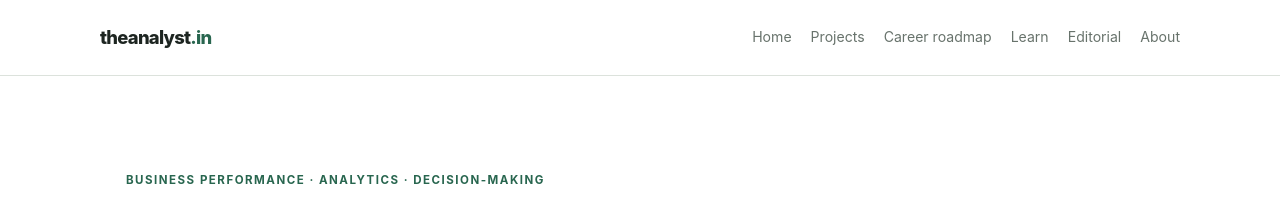
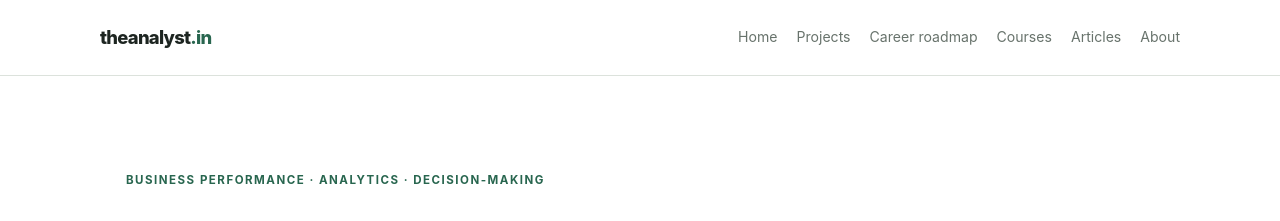
Before and after one commit to theanalystin/theanalyst.github.io, a Jekyll site: the page built from index.html, in a window 1280 px wide and 900 px high. Shown: the top 221 px of the window. Built offline with Jekyll 4.4.1, drawn with Linux system fonts in a browser that asks for light colours; some of the changed text lies outside the part shown.

Commit message:
Improve trust, learning paths, case study and SEO

```diff
--- a/_layouts/default.html
+++ b/_layouts/default.html
@@ -4,8 +4,33 @@
 <meta charset="utf-8"><meta name="viewport" content="width=device-width, initial-scale=1">
 <meta name="theme-color" content="#f7f8f6">
 {% seo %}
+<meta name="twitter:card" content="summary_large_image">
+<meta property="og:image" content="{{ '/assets/img/og-default.svg' | absolute_url }}">
+<meta name="twitter:image" content="{{ '/assets/img/og-default.svg' | absolute_url }}">
 <link rel="stylesheet" href="{{ '/assets/css/blog.css' | relative_url }}">
 <link rel="alternate" type="application/atom+xml" href="{{ '/feed.xml' | relative_url }}">
+{% if page.url != '/' %}
+<script type="application/ld+json">
+{
+  "@context": "https://schema.org",
+  "@type": "BreadcrumbList",
+  "itemListElement": [
+    {"@type":"ListItem","position":1,"name":"Home","item":"{{ '/' | absolute_url }}"},
+    {"@type":"ListItem","position":2,"name":{{ page.title | default: site.title | jsonify }},"item":"{{ page.url | absolute_url }}"}
+  ]
+}
+</script>
+{% endif %}
+{% if page.url == '/about/' %}
+<script type="application/ld+json">
+{"@context":"https://schema.org","@type":"Person","name":"[AUTHOR NAME — replace before publishing]","url":"{{ '/about/' | absolute_url }}","image":"{{ '/assets/img/author-placeholder.svg' | absolute_url }}","sameAs":["[LINKEDIN URL — replace before publishing]"],"worksFor":{"@type":"Organization","name":"The Analyst","url":"{{ '/' | absolute_url }}"}}
+</script>
+{% endif %}
+{% if page.layout == 'post' %}
+<script type="application/ld+json">
+{"@context":"https://schema.org","@type":"Article","headline":{{ page.title | jsonify }},"description":{{ page.description | default: page.excerpt | strip_html | normalize_whitespace | jsonify }},"datePublished":"{{ page.date | date_to_xmlschema }}","dateModified":"{{ page.last_modified_at | default: page.date | date_to_xmlschema }}","mainEntityOfPage":"{{ page.url | absolute_url }}","author":{"@type":"Person","name":"[AUTHOR NAME — replace before publishing]"},"publisher":{"@type":"Organization","name":"The Analyst","url":"{{ '/' | absolute_url }}","logo":{"@type":"ImageObject","url":"{{ '/assets/img/og-default.svg' | absolute_url }}"}},"image":"{{ '/assets/img/og-default.svg' | absolute_url }}"}
+</script>
+{% endif %}
 </head>
 <body>
 <header class="site-header">
@@ -14,11 +39,11 @@
 <a href="{{ '/' | relative_url }}">Home</a>
 <a href="{{ '/projects/' | relative_url }}">Projects</a>
 <a href="{{ '/career-roadmap/' | relative_url }}">Career roadmap</a>
-<a href="{{ '/beginner/' | relative_url }}">Learn</a>
-<a href="{{ '/editorial-calendar/' | relative_url }}">Editorial</a>
+<a href="{{ '/beginner/' | relative_url }}">Courses</a>
+<a href="{{ '/articles/' | relative_url }}">Articles</a>
 <a href="{{ '/about/' | relative_url }}">About</a>
 </nav>
 </header>
 <main class="container">{{ content }}</main>
-<footer class="site-footer"><span>Practical analytics. Clear decisions.</span><span><a href="{{ '/sitemap.xml' | relative_url }}">Sitemap</a> · <a href="{{ '/feed.xml' | relative_url }}">RSS</a> · <a href="https://github.com/theanalystin/theanalyst.github.io">GitHub</a></span></footer>
+<footer class="site-footer"><span>Practical analytics. Clear decisions. <a href="{{ '/about/' | relative_url }}">Contact / work with me</a></span><span><a href="{{ '/sitemap.xml' | relative_url }}">Sitemap</a> · <a href="{{ '/feed.xml' | relative_url }}">RSS</a> · <a href="https://github.com/theanalystin/theanalyst.github.io">GitHub</a></span></footer>
 </body></html>
```
